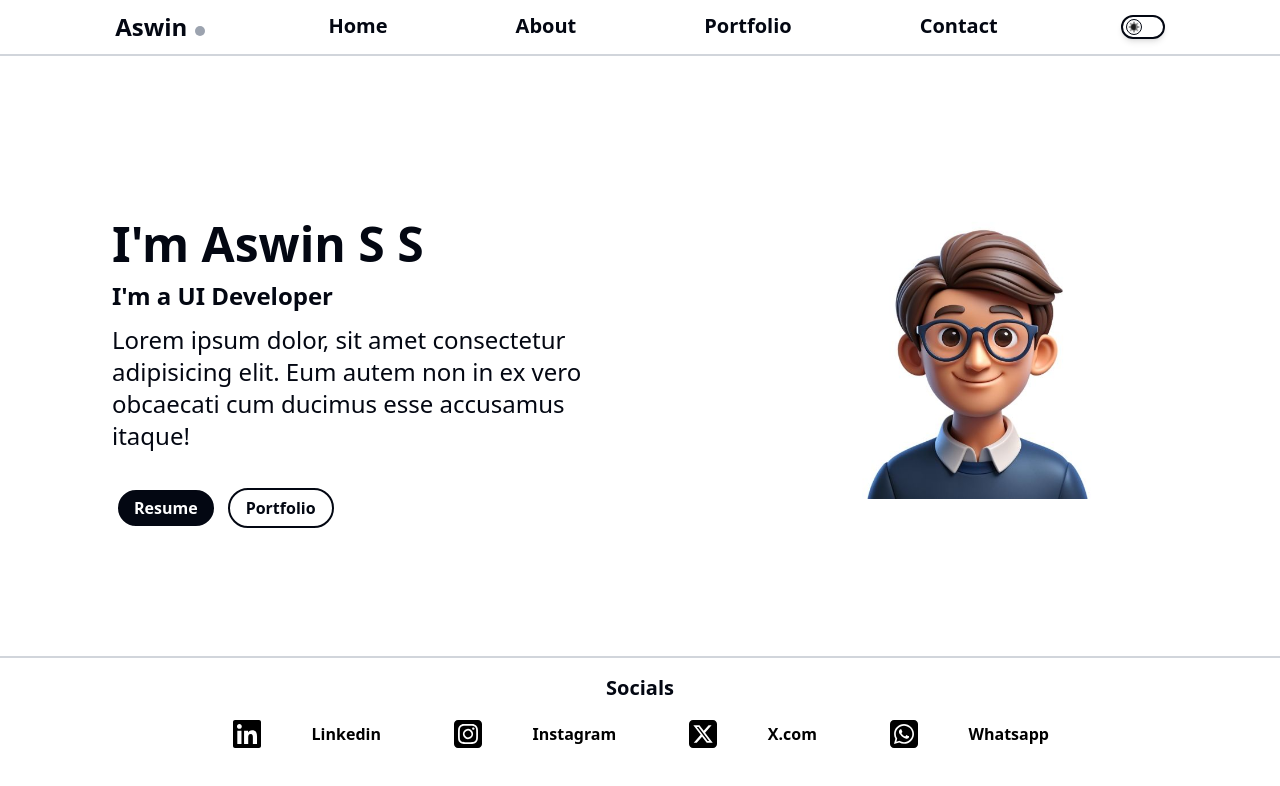
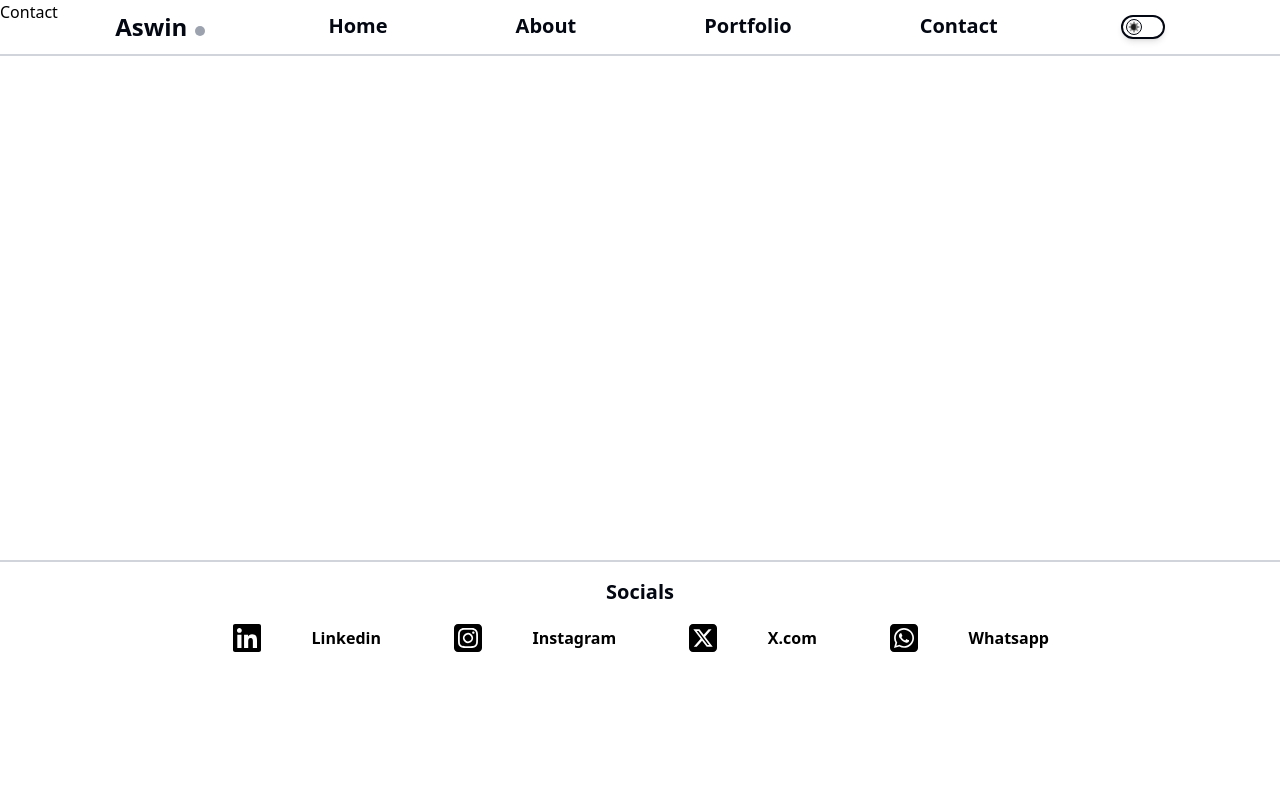
Before and after one commit to aswinss18/My-Personal-Website, a React (Vite) app: page /contact in a window 1280 px wide. Shown: the top 786 px of the page. Built offline with nearby package versions, Linux system fonts and the light colour scheme.

Commit message:
React router is installed and pages are routed

```diff
--- a/package.json
+++ b/package.json
@@ -11,7 +11,8 @@
   },
   "dependencies": {
     "react": "^18.3.1",
-    "react-dom": "^18.3.1"
+    "react-dom": "^18.3.1",
+    "react-router-dom": "^6.26.2"
   },
   "devDependencies": {
     "@eslint/js": "^9.9.0",
--- a/src/App.jsx
+++ b/src/App.jsx
@@ -1,12 +1,30 @@
+import {
+  createBrowserRouter,
+  Navigate,
+  RouterProvider,
+} from "react-router-dom";
 import AppLayout from "./components/AppLayout";
 import "./index.css";
+import HeroSection from "./components/HeroSection";
+import About from "./components/About";
+import Contact from "./components/Contact";
+import Portfolio from "./components/Portfolio";
+
+const router = createBrowserRouter([
+  {
+    element: <AppLayout />,
+    children: [
+      { path: "/", element: <Navigate to="/home" replace /> },
+      { path: "/home", element: <HeroSection /> },
+      { path: "/about", element: <About /> },
+      { path: "/contact", element: <Contact /> },
+      { path: "/portfolio", element: <Portfolio /> },
+    ],
+  },
+]);
 
 function App() {
-  return (
-    <>
-      <AppLayout />
-    </>
-  );
+  return <RouterProvider router={router} />;
 }
 
 export default App;
--- /dev/null
+++ b/src/components/About.jsx
@@ -0,0 +1,5 @@
+import React from "react";
+
+export default function About() {
+  return <div>About</div>;
+}
--- a/src/components/AppLayout.jsx
+++ b/src/components/AppLayout.jsx
@@ -1,7 +1,7 @@
 import React, { createContext, useState } from "react";
 import Header from "./Header";
-import HeroSection from "./HeroSection";
 import Footer from "./Footer";
+import { Outlet } from "react-router-dom";
 
 export const MyContext = createContext();
 
@@ -12,9 +12,9 @@ export default function AppLayout() {
   }
   return (
     <MyContext.Provider value={{ isLightMode, setLightMode, handleTheme }}>
-      <div>
+      <div className="flex flex-col relative">
         <Header />
-        <HeroSection />
+        <Outlet />
         <Footer />
       </div>
     </MyContext.Provider>
--- /dev/null
+++ b/src/components/Contact.jsx
@@ -0,0 +1,5 @@
+import React from "react";
+
+export default function Contact() {
+  return <div>Contact</div>;
+}
--- a/src/components/Footer.jsx
+++ b/src/components/Footer.jsx
@@ -7,8 +7,8 @@ export default function Footer() {
     <div
       className={
         isLightMode
-          ? "bg-white  border-t-2 border-gray-300 w-auto min-h-60 flex flex-col"
-          : "bg-gray-950  border-t-2 border-gray-100 w-auto min-h-60 flex flex-col"
+          ? "bg-white fixed bottom-0 right-0 left-0 border-t-2 border-gray-300 w-auto min-h-60 flex flex-col"
+          : "bg-gray-950 fixed bottom-0 right-0 left-0  border-t-2 border-gray-100 w-auto min-h-60 flex flex-col"
       }
     >
       <div className="mx-auto">
--- a/src/components/Header.jsx
+++ b/src/components/Header.jsx
@@ -2,14 +2,15 @@ import React, { useContext } from "react";
 import NavLink from "./NavLink";
 import Button from "./Button";
 import { MyContext } from "./AppLayout";
+import { Link } from "react-router-dom";
 export default function Header() {
   const { isLightMode, handleTheme } = useContext(MyContext);
   return (
     <div
       className={
         isLightMode
-          ? "  border-b-2 border-gray-300 py-5 flex justify-evenly h-[3.5rem] items-center"
-          : "border-b-2 bg-gray-950  border-gray-100 py-5 flex justify-evenly h-[3.5rem] items-center"
+          ? "  border-b-2 fixed top-0 right-0 left-0 border-gray-300 py-5 flex justify-evenly h-[3.5rem] items-center"
+          : "border-b-2 bg-gray-950 fixed top-0 right-0 left-0 border-gray-100 py-5 flex justify-evenly h-[3.5rem] items-center"
       }
     >
       <div
@@ -22,10 +23,22 @@ export default function Header() {
         Aswin
       </div>
       <div className="flex  md:space-x-28 sm:text-xl text-[0.85rem] text-gray-950">
-        <NavLink theme={isLightMode}>Home</NavLink>
-        <NavLink theme={isLightMode}>About</NavLink>
-        <NavLink theme={isLightMode}>Portfolio</NavLink>
-        <NavLink theme={isLightMode}>Contact</NavLink>
+        <Link to="/">
+          {" "}
+          <NavLink theme={isLightMode}>Home</NavLink>
+        </Link>{" "}
+        <Link to="/about">
+          {" "}
+          <NavLink theme={isLightMode}>About</NavLink>
+        </Link>{" "}
+        <Link to="/portfolio">
+          {" "}
+          <NavLink theme={isLightMode}>Portfolio</NavLink>
+        </Link>{" "}
+        <Link to="/contact">
+          {" "}
+          <NavLink theme={isLightMode}>Contact</NavLink>
+        </Link>
       </div>
       {isLightMode ? (
         <Button type="theme-day" onClick={handleTheme} />
--- /dev/null
+++ b/src/components/Portfolio.jsx
@@ -0,0 +1,5 @@
+import React from "react";
+
+export default function Portfolio() {
+  return <div>Portfolio</div>;
+}
```
Also changed, not shown: src/main.jsx (+7 -7 lines), 1 other file (tests, documents, lock files or other folders).
